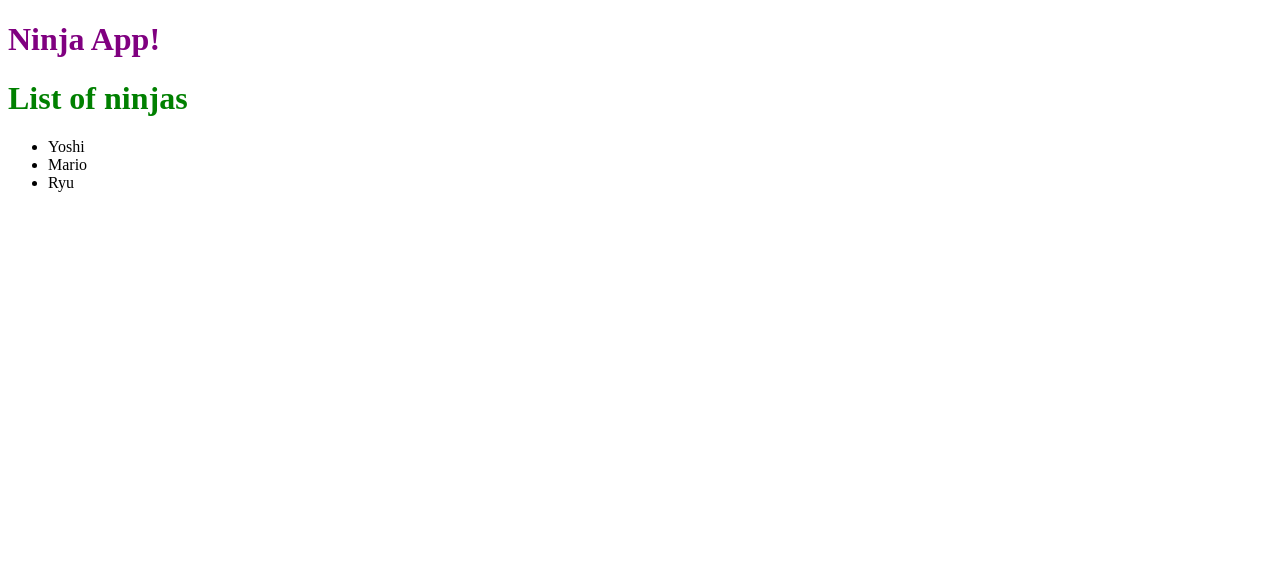
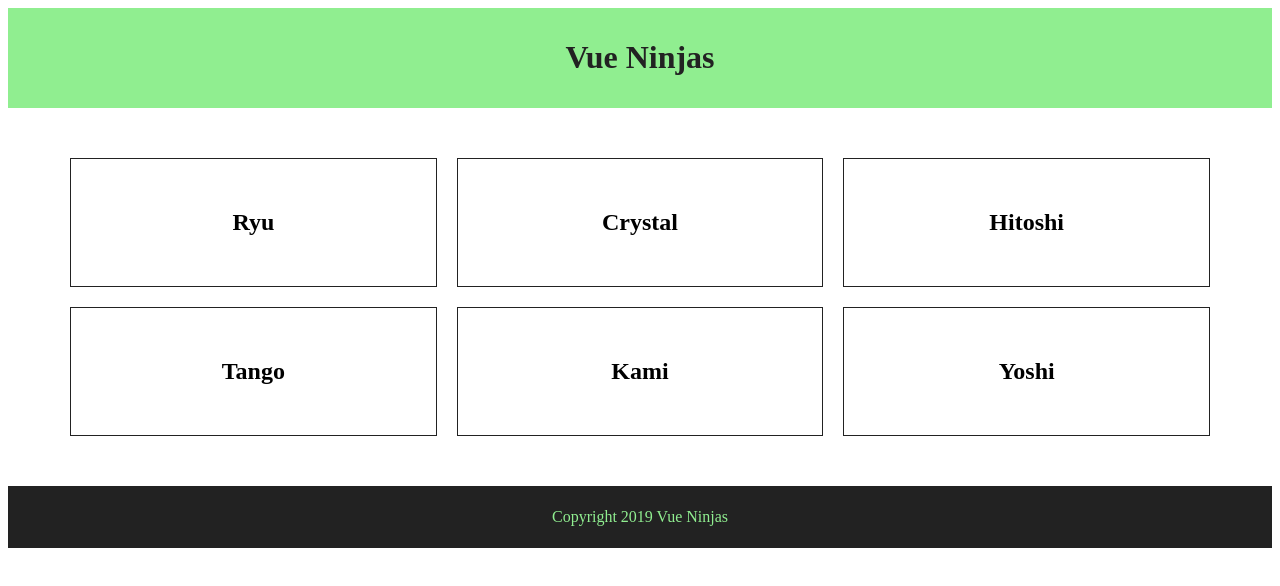
Before and after one commit to Adam-Ponting/TNN_tutorials, a Vue app in the folder vue_js2_tutorial/vuejs-playlist/: page / in a window 1280 px wide. Shown: the top 586 px of the page. Built offline with nearby package versions, Linux system fonts and the light colour scheme.

Commit message:
lesson 21 completed

```diff
--- a/vue_js2_tutorial/vuejs-playlist/src/App.vue
+++ b/vue_js2_tutorial/vuejs-playlist/src/App.vue
@@ -1,17 +1,22 @@
 <template>
   <div id="app">
-    <h1>{{title}}</h1>
+    <app-header></app-header>
     <!-- use ninjas component -->
-    <ninjas></ninjas>
+    <app-ninjas></app-ninjas>
+    <app-footer></app-footer>
   </div>
 </template>
 
 <script>
 import Ninjas from "@/components/Ninjas.vue"; // import Ninjas component
+import Header from "@/components/Header.vue"; // import Ninjas component
+import Footer from "@/components/Footer.vue"; // import Ninjas component
 
 export default {
   components: {
-    ninjas: Ninjas // register Ninjas component as ninjas
+    "app-header": Header, // register Header as app-header
+    "app-ninjas": Ninjas,
+    "app-footer": Footer
   },
   data() {
     return {
--- /dev/null
+++ b/vue_js2_tutorial/vuejs-playlist/src/components/Footer.vue
@@ -0,0 +1,26 @@
+<template>
+  <footer>
+    <p>{{ copyright }}</p>
+  </footer>
+</template>
+
+<script>
+export default {
+  data() {
+    return {
+      copyright: "Copyright 2019 Vue Ninjas"
+    };
+  }
+};
+</script>
+
+<style scoped>
+footer {
+  background: #222;
+  padding: 6px;
+}
+p {
+  color: lightgreen;
+  text-align: center;
+}
+</style>
--- /dev/null
+++ b/vue_js2_tutorial/vuejs-playlist/src/components/Header.vue
@@ -0,0 +1,26 @@
+<template>
+  <header>
+    <h1>{{ title }}</h1>
+  </header>
+</template>
+
+<script>
+export default {
+  data() {
+    return {
+      title: "Vue Ninjas"
+    };
+  }
+};
+</script>
+
+<style scoped>
+header {
+  background: lightgreen;
+  padding: 10px;
+}
+h1 {
+  color: #222;
+  text-align: center;
+}
+</style>
--- a/vue_js2_tutorial/vuejs-playlist/src/components/Ninjas.vue
+++ b/vue_js2_tutorial/vuejs-playlist/src/components/Ninjas.vue
@@ -1,8 +1,10 @@
 <template>
-  <div>
-    <h1>List of ninjas</h1>
+  <div id="ninjas">
     <ul>
-      <li v-for="ninja in ninjas" :key="ninja">{{ ninja }}</li>
+      <li v-for="ninja in ninjas" :key="ninja" @click="ninja.show = !ninja.show">
+        <h2>{{ ninja.name }}</h2>
+        <h3 v-show="ninja.show">{{ ninja.speciality }}</h3>
+      </li>
     </ul>
   </div>
 </template>
@@ -11,14 +13,39 @@
 export default {
   data() {
     return {
-      ninjas: ["Yoshi", "Mario", "Ryu"]
+      ninjas: [
+        { name: "Ryu", speciality: "Vue Components", show: false },
+        { name: "Crystal", speciality: "HTML Wizardry", show: false },
+        { name: "Hitoshi", speciality: "Click Events", show: false },
+        { name: "Tango", speciality: "Conditionals", show: false },
+        { name: "Kami", speciality: "Webpack", show: false },
+        { name: "Yoshi", speciality: "Data Diggin", show: false }
+      ]
     };
   }
 };
 </script>
 
 <style scoped>
-h1 {
-  color: green;
+#ninjas {
+  width: 100%;
+  max-width: 1200px;
+  margin: 40px auto;
+  padding: 0 20px;
+  box-sizing: border-box;
+}
+ul {
+  display: flex;
+  flex-wrap: wrap;
+  list-style-type: none;
+  padding: 0;
+}
+li {
+  flex-grow: 1;
+  flex-basis: 300px;
+  text-align: center;
+  padding: 30px;
+  border: 1px solid #222;
+  margin: 10px;
 }
 </style>
```
